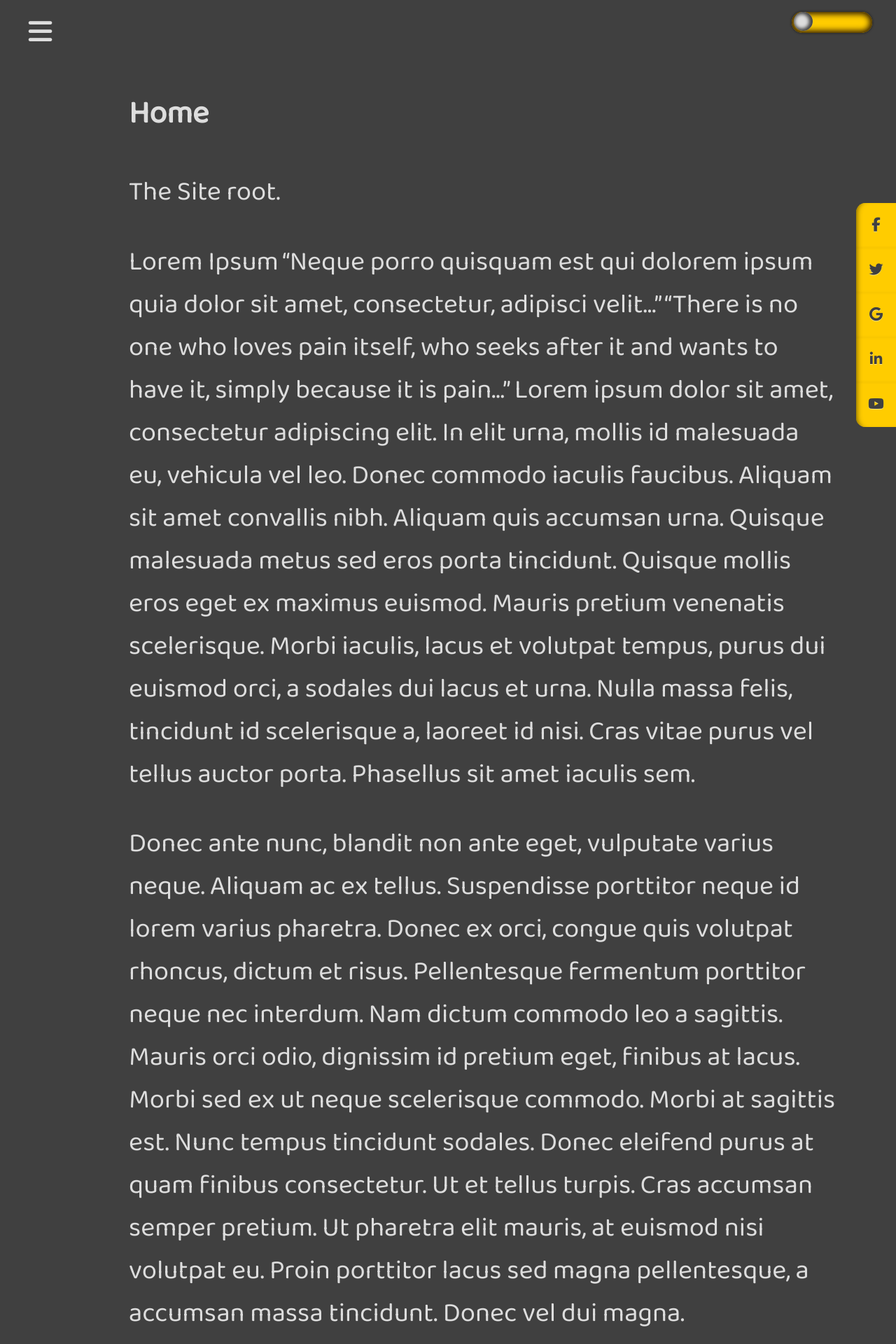
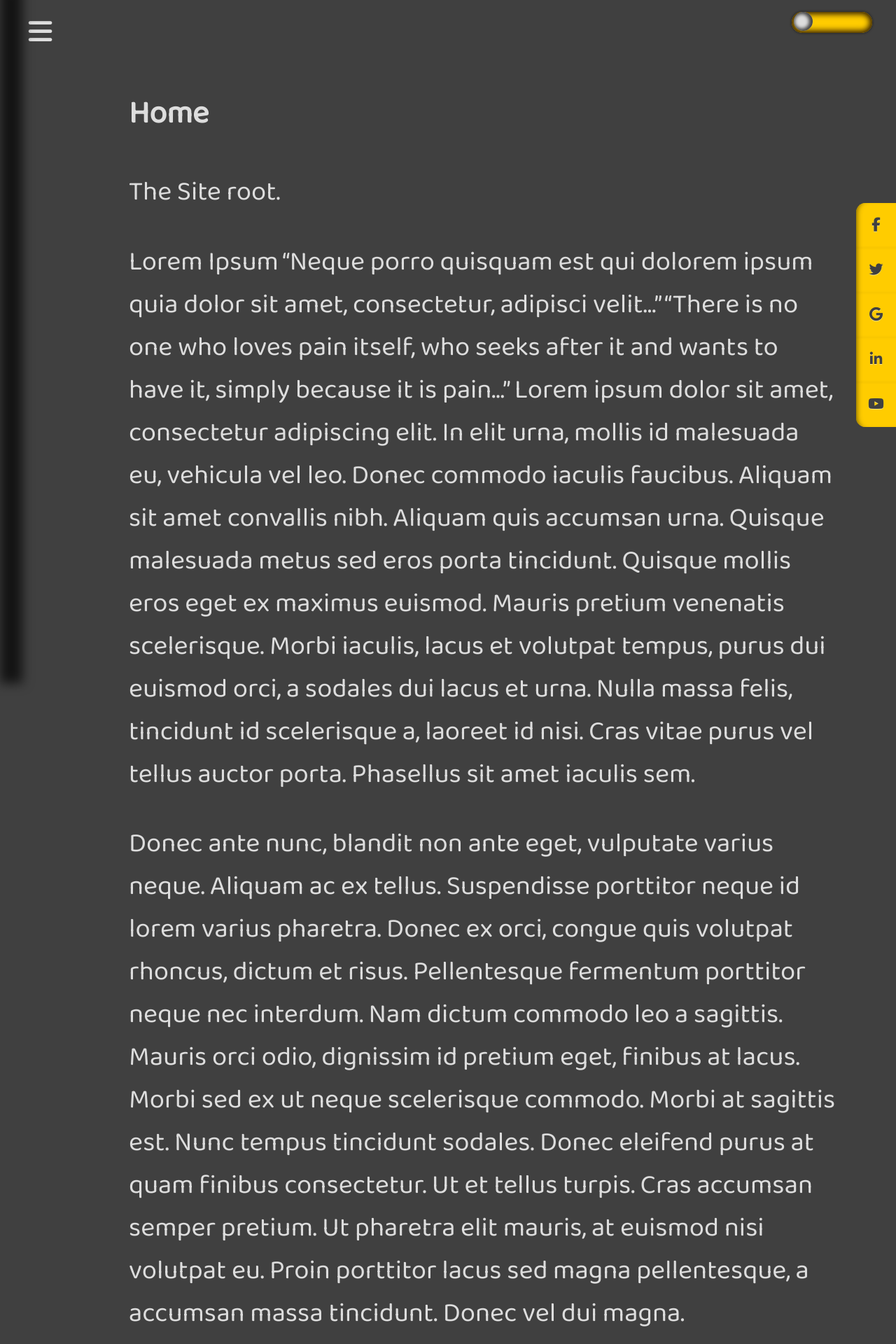
Before and after one commit to brettjrea/brettjrea.github.io-old, a Jekyll site: the page built from index.md, in a window 1280 px wide. Shown: the top 1920 px of the page at 70% size. Built offline with Jekyll 4.4.1, drawn with Linux system fonts in a browser that asks for light colours; nearby versions of some CDN libraries; comment, search, counter and statistics services are not loaded.

Commit message:
Update styles.scss

```diff
--- a/assets/css/styles.scss
+++ b/assets/css/styles.scss
@@ -162,7 +162,7 @@ z-index: 1; /* Stay on top */
 top: 0; /* Stay at the top */
 left: 0;
 background-color: #2B2B2b; /* Black*/
-box-shadow: inset -1em 0 1em -1em white;
+box-shadow: inset -1em 0 1em -1em white, 1em 0px 1em 1em rgba(0,0,0,0.7);
 overflow-x: hidden; /* Disable horizontal scroll */
 padding-top: 60px; /* Place content 60px from the top */
 }
```
